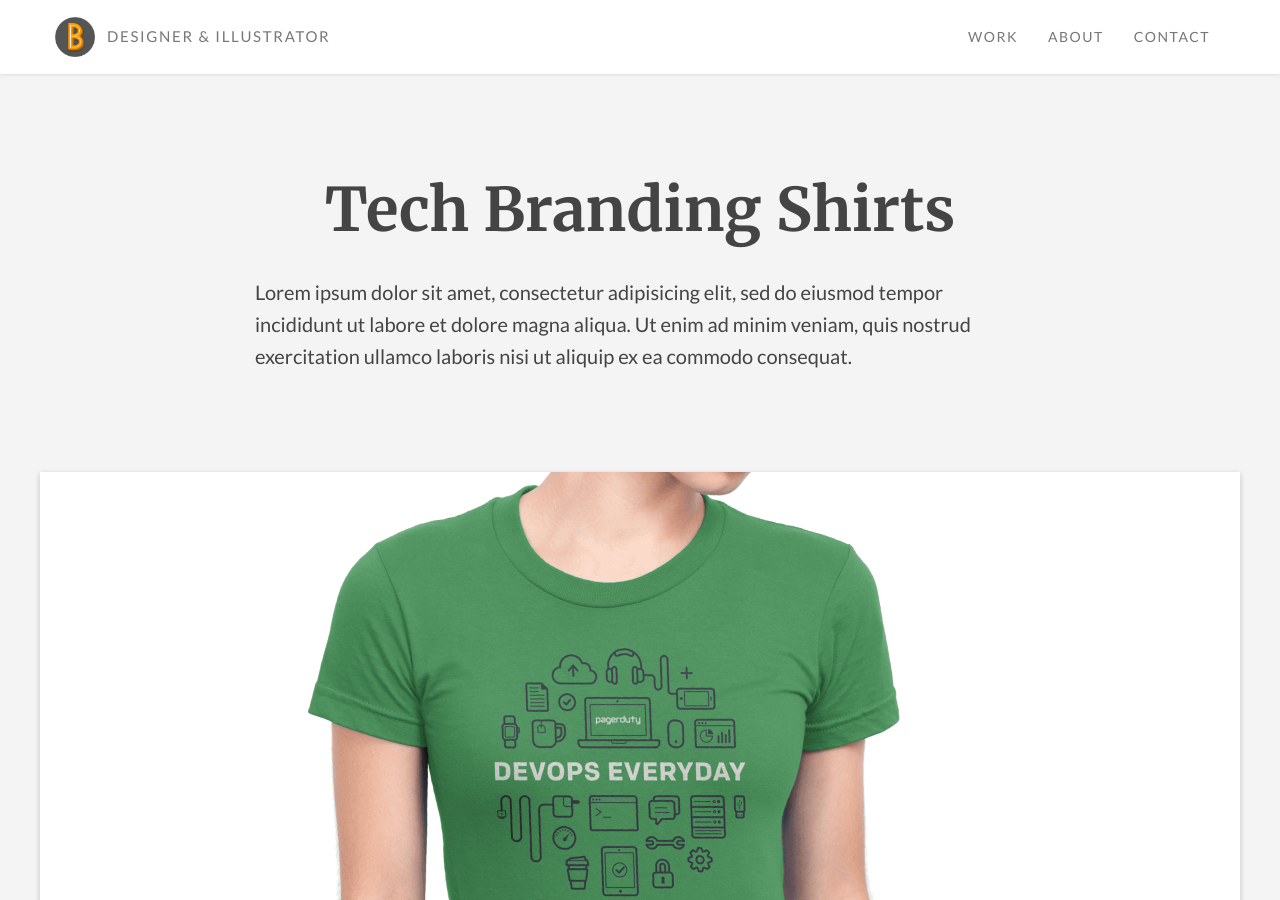
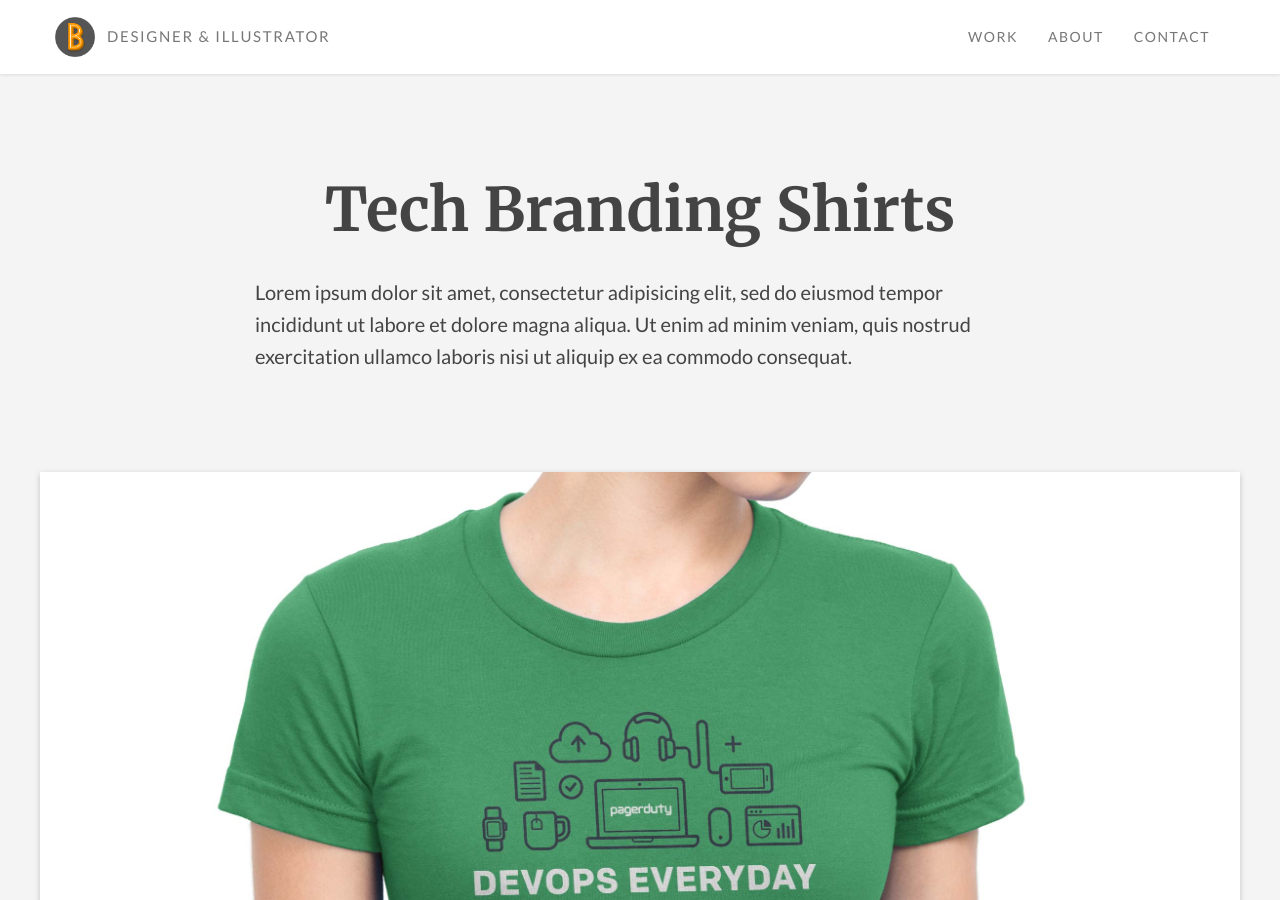
Before and after one commit to btamps/btamps.github.io, a Jekyll site: the page built from _posts/2016-03-15-tech-promotional-shirts.markdown, in a window 1280 px wide and 900 px high. Built offline with Jekyll 4.4.1, drawn with Linux system fonts in a browser that asks for light colours; nearby versions of some CDN libraries.

Commit message:
added new images

```diff
--- a/_posts/2016-03-15-tech-promotional-shirts.markdown
+++ b/_posts/2016-03-15-tech-promotional-shirts.markdown
@@ -11,13 +11,13 @@
 <section class="container">
   <div class="row">
     <figure>
-      <img src="../img/shirts/shirt-devops.png" alt="">
+      <img src="../img/shirts/shirt-devops.jpg" alt="">
     </figure>
     <figure>
-      <img src="../img/shirts/shirt-build.png" alt="">
+      <img src="../img/shirts/shirt-build.jpg" alt="">
     </figure>
     <figure>
-      <img src="../img/shirts/shirt-camp.png" alt="">
+      <img src="../img/shirts/shirt-camp.jpg" alt="">
     </figure>
     <figure>
       <img src="../img/shirts/shirt-join-iso.png" alt="">
```
Also changed, not shown: img/shirts/shirt-build.jpg (added), img/shirts/shirt-camp.jpg (added), img/shirts/shirt-devops.jpg (added), img/shirts/shirt-join-iso.jpg (added), img/shirts/startup-thumb.png, 1 other file.
